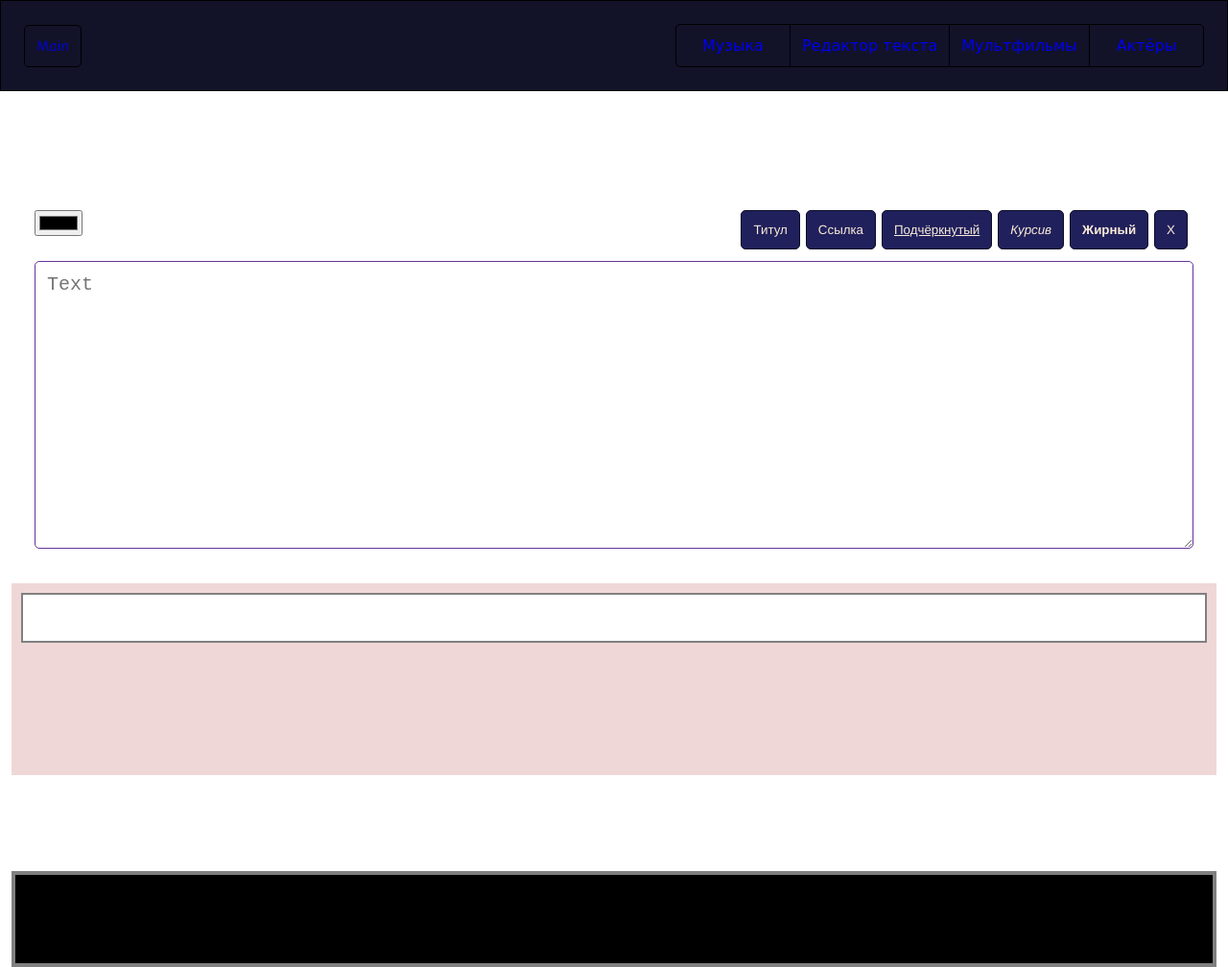
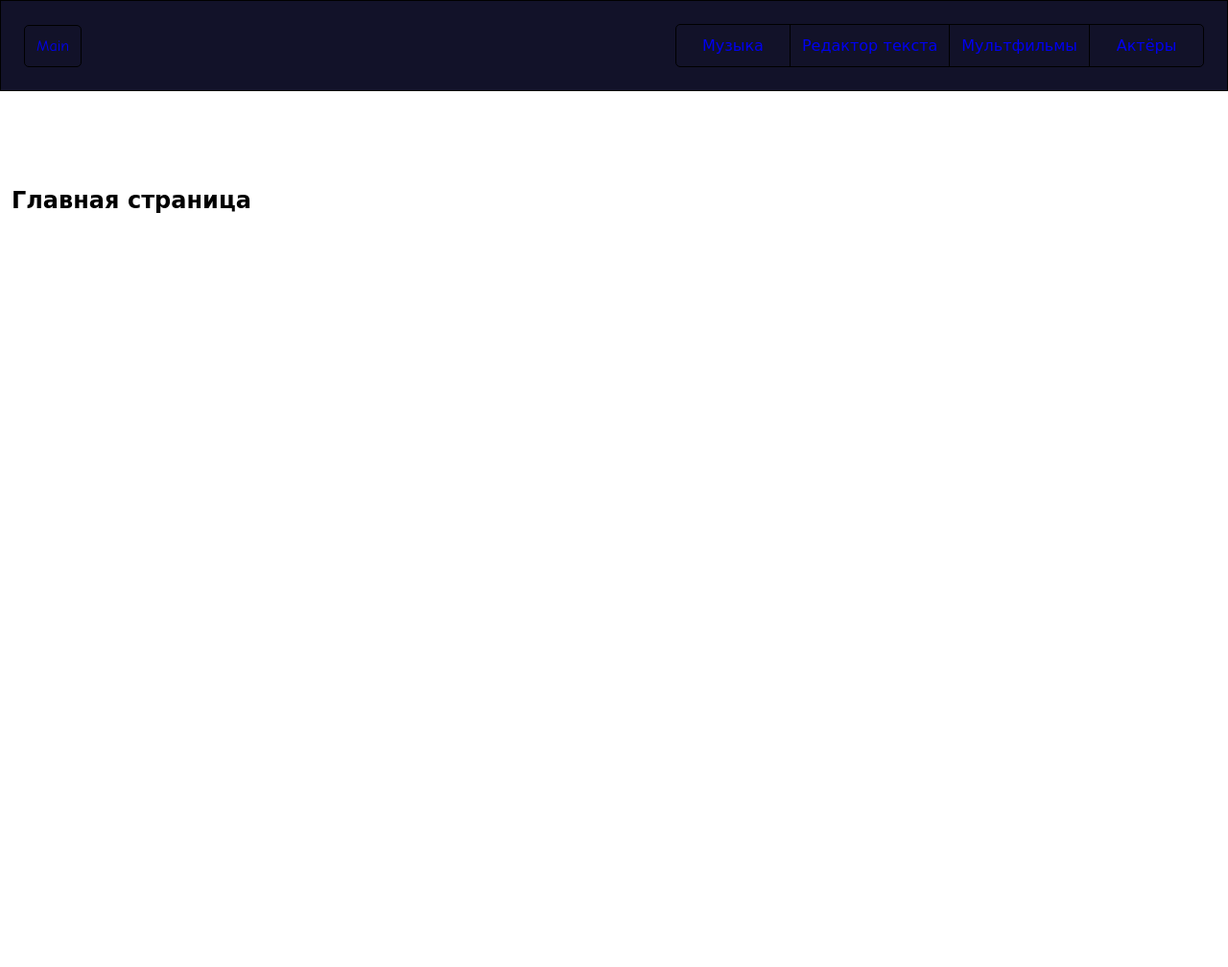
Before and after one commit to Alexeas/MyPortfolio, a plain HTML site: page index.html in a window 1280 px wide. Shown: the whole page at 96% size. After the commit the page ends 800 px from the top, so only its background shows below. Drawn offline with Linux system fonts and the light colour scheme.

Commit message:
Add files via upload

```diff
--- a/index.html
+++ b/index.html
@@ -74,22 +74,7 @@
       </div>
     </section> -->
     <section>
-      <form id="form_editor" action="#">
-        <input id="color-button" type="color">
-        <button id="clear-button">X</button>
-        <button id="bold-button">Жирный</button>
-        <button id="italic-button">Курсив</button>
-        <button id="underline-button">Подчёркнутый</button>
-        <button id="link-button">Ссылка</button>
-        <button id="centr-button">Титул</button>
-        <textarea placeholder="Text" name="text_input" id="text_input" cols="100" rows="50" autofocus></textarea>
-      </form>
-      <div class="output">
-        <pre placeholder="Text" id="text_output"></pre>
-      </div>
-    </section>
-    <section>
-      <my-input><slot>Text</slot></my-input>
+      <h1>Главная страница</h1>
     </section>
     <!-- Тэг подключения js файла -->
   <script src="js/main.js"></script>
```
